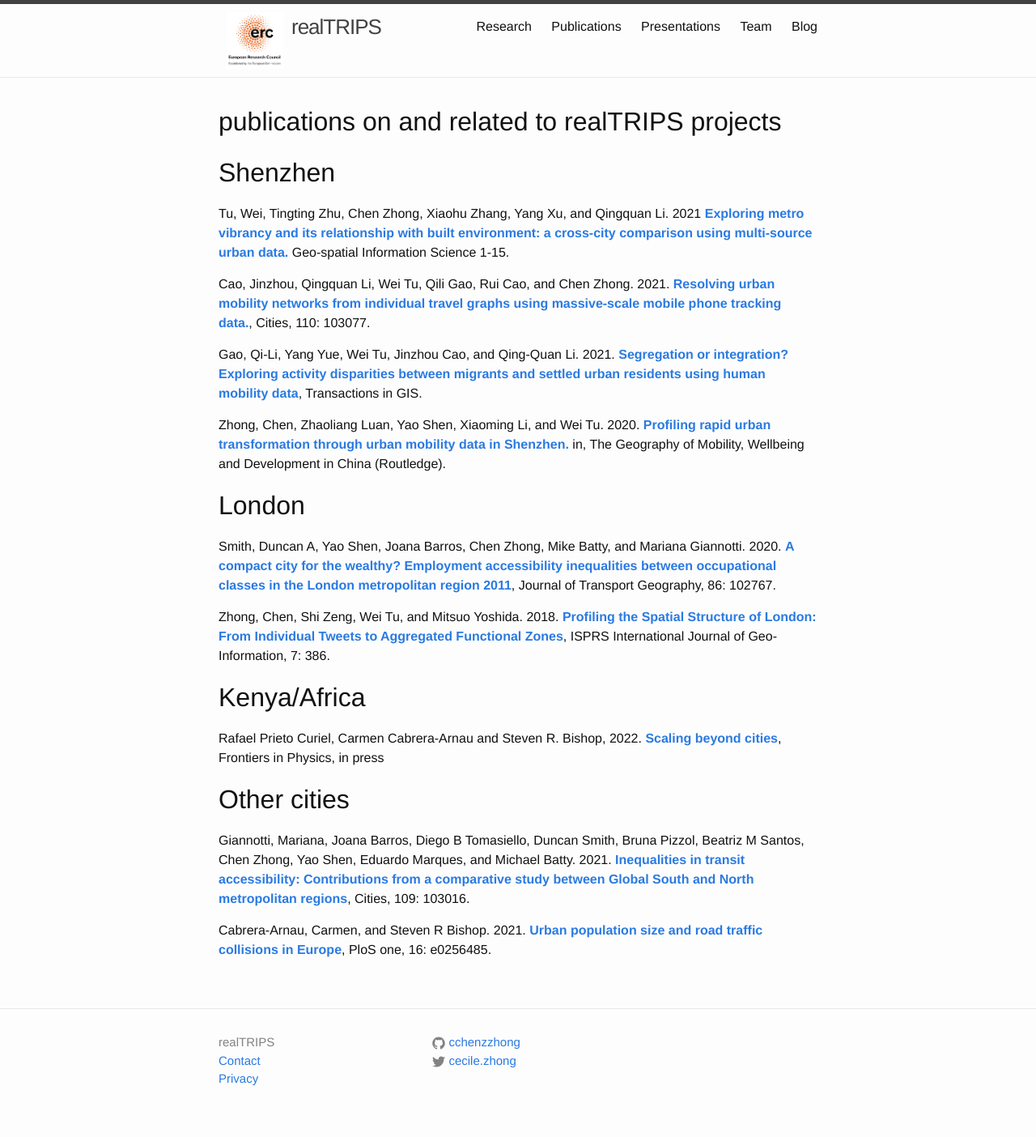
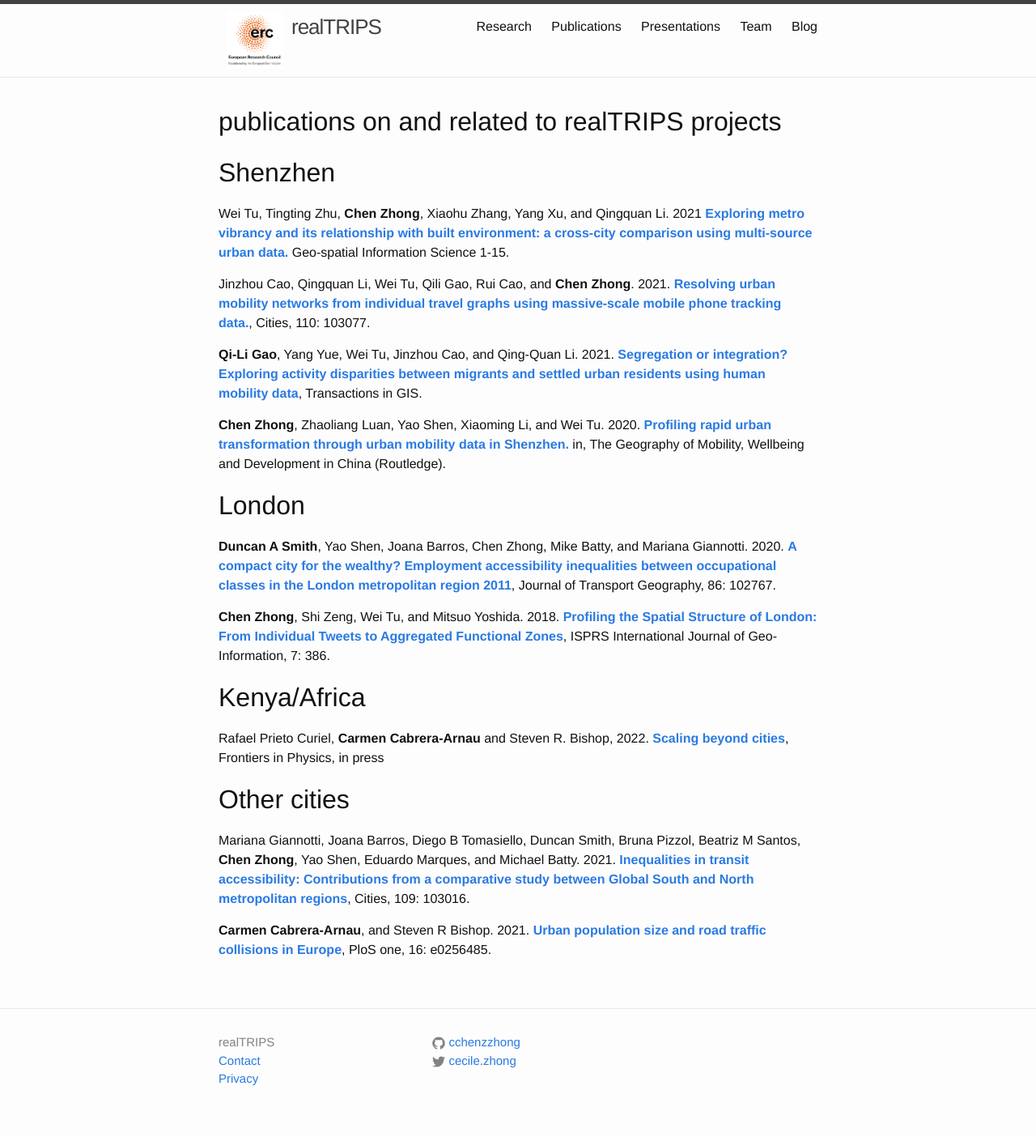
Before and after one commit to c-zhong-ucl-ac-uk/realTRIPS, a Jekyll site: the page built from publications.md, in a window 1280 px wide. Shown: the whole page at 81% size. Built offline with Jekyll 4.4.1, drawn with Linux system fonts in a browser that asks for light colours.

Commit message:
Update publications.md

```diff
--- a/publications.md
+++ b/publications.md
@@ -9,26 +9,26 @@
 
 ## Shenzhen
 
-Tu, Wei, Tingting Zhu, Chen Zhong, Xiaohu Zhang, Yang Xu, and Qingquan Li. 2021 [**Exploring metro vibrancy and its relationship with built environment: a cross-city comparison using multi-source urban data.**](https://www.tandfonline.com/doi/pdf/10.1080/10095020.2021.1996212) Geo-spatial Information Science 1-15.
+Wei Tu, Tingting Zhu, **Chen Zhong**, Xiaohu Zhang, Yang Xu, and Qingquan Li. 2021 [**Exploring metro vibrancy and its relationship with built environment: a cross-city comparison using multi-source urban data.**](https://www.tandfonline.com/doi/pdf/10.1080/10095020.2021.1996212) Geo-spatial Information Science 1-15.
 
-Cao, Jinzhou, Qingquan Li, Wei Tu, Qili Gao, Rui Cao, and Chen Zhong. 2021. [**Resolving urban mobility networks from individual travel graphs using massive-scale mobile phone tracking data.**](https://doi.org/https://doi.org/10.1016/j.cities.2020.103077.), Cities, 110: 103077.
+Jinzhou Cao, Qingquan Li, Wei Tu, Qili Gao, Rui Cao, and **Chen Zhong**. 2021. [**Resolving urban mobility networks from individual travel graphs using massive-scale mobile phone tracking data.**](https://doi.org/https://doi.org/10.1016/j.cities.2020.103077.), Cities, 110: 103077.
 
-Gao, Qi‐Li, Yang Yue, Wei Tu, Jinzhou Cao, and Qing‐Quan Li. 2021. [**Segregation or integration? Exploring activity disparities between migrants and settled urban residents using human mobility data**](https://onlinelibrary.wiley.com/doi/pdf/10.1111/tgis.12760?casa_token=gyMbIgEPEkMAAAAA:k5Wgy1iAsJvcrVGlnH0kMJELSCyosI1UlczIYUWR_TZXm_SZARVi1GdRU1uI2BxDqxj449iGA1HIgvw), Transactions in GIS.
+**Qi‐Li Gao**, Yang Yue, Wei Tu, Jinzhou Cao, and Qing‐Quan Li. 2021. [**Segregation or integration? Exploring activity disparities between migrants and settled urban residents using human mobility data**](https://onlinelibrary.wiley.com/doi/pdf/10.1111/tgis.12760?casa_token=gyMbIgEPEkMAAAAA:k5Wgy1iAsJvcrVGlnH0kMJELSCyosI1UlczIYUWR_TZXm_SZARVi1GdRU1uI2BxDqxj449iGA1HIgvw), Transactions in GIS.
 
-Zhong, Chen, Zhaoliang Luan, Yao Shen, Xiaoming Li, and Wei Tu. 2020. [**Profiling rapid urban transformation through urban mobility data in Shenzhen.**](https://www.taylorfrancis.com/chapters/edit/10.4324/9781315112954-7/profiling-rapid-urban-transformation-urban-mobility-data-shenzhen-chen-zhong-zhaoliang-luan-yao-shen-xiaoming-li-wei-tu) in, The Geography of Mobility, Wellbeing and Development in China (Routledge).
+**Chen Zhong**, Zhaoliang Luan, Yao Shen, Xiaoming Li, and Wei Tu. 2020. [**Profiling rapid urban transformation through urban mobility data in Shenzhen.**](https://www.taylorfrancis.com/chapters/edit/10.4324/9781315112954-7/profiling-rapid-urban-transformation-urban-mobility-data-shenzhen-chen-zhong-zhaoliang-luan-yao-shen-xiaoming-li-wei-tu) in, The Geography of Mobility, Wellbeing and Development in China (Routledge).
 
 ## London
-Smith, Duncan A, Yao Shen, Joana Barros, Chen Zhong, Mike Batty, and Mariana Giannotti. 2020. [**A compact city for the wealthy? Employment accessibility inequalities between occupational classes in the London metropolitan region 2011**](https://doi.org/10.1016/j.jtrangeo.2020.102767), Journal of Transport Geography, 86: 102767.
+**Duncan A Smith**, Yao Shen, Joana Barros, Chen Zhong, Mike Batty, and Mariana Giannotti. 2020. [**A compact city for the wealthy? Employment accessibility inequalities between occupational classes in the London metropolitan region 2011**](https://doi.org/10.1016/j.jtrangeo.2020.102767), Journal of Transport Geography, 86: 102767.
 
-Zhong, Chen, Shi Zeng, Wei Tu, and Mitsuo Yoshida. 2018. [**Profiling the Spatial Structure of London: From Individual Tweets to Aggregated Functional Zones**](http://www.mdpi.com/2220-9964/7/10/386.), ISPRS International Journal of Geo-Information, 7: 386.
+**Chen Zhong**, Shi Zeng, Wei Tu, and Mitsuo Yoshida. 2018. [**Profiling the Spatial Structure of London: From Individual Tweets to Aggregated Functional Zones**](http://www.mdpi.com/2220-9964/7/10/386.), ISPRS International Journal of Geo-Information, 7: 386.
 
 
 ## Kenya/Africa
 
-Rafael Prieto Curiel,  Carmen Cabrera-Arnau and Steven R. Bishop, 2022. [**Scaling beyond cities**](https://www.frontiersin.org/articles/10.3389/fphy.2022.858307/full), Frontiers in Physics, in press
+Rafael Prieto Curiel,  **Carmen Cabrera-Arnau** and Steven R. Bishop, 2022. [**Scaling beyond cities**](https://www.frontiersin.org/articles/10.3389/fphy.2022.858307/full), Frontiers in Physics, in press
 
 ## Other cities
 
-Giannotti, Mariana, Joana Barros, Diego B Tomasiello, Duncan Smith, Bruna Pizzol, Beatriz M Santos, Chen Zhong, Yao Shen, Eduardo Marques, and Michael Batty. 2021. [**Inequalities in transit accessibility: Contributions from a comparative study between Global South and North metropolitan regions**](https://doi.org/10.1016/j.cities.2020.103016), Cities, 109: 103016.
+Mariana Giannotti, Joana Barros, Diego B Tomasiello, Duncan Smith, Bruna Pizzol, Beatriz M Santos, **Chen Zhong**, Yao Shen, Eduardo Marques, and Michael Batty. 2021. [**Inequalities in transit accessibility: Contributions from a comparative study between Global South and North metropolitan regions**](https://doi.org/10.1016/j.cities.2020.103016), Cities, 109: 103016.
 
-Cabrera-Arnau, Carmen, and Steven R Bishop. 2021. [**Urban population size and road traffic collisions in Europe**](https://journals.plos.org/plosone/article?id=10.1371/journal.pone.0256485), PloS one, 16: e0256485.
+**Carmen Cabrera-Arnau**, and Steven R Bishop. 2021. [**Urban population size and road traffic collisions in Europe**](https://journals.plos.org/plosone/article?id=10.1371/journal.pone.0256485), PloS one, 16: e0256485.
```
